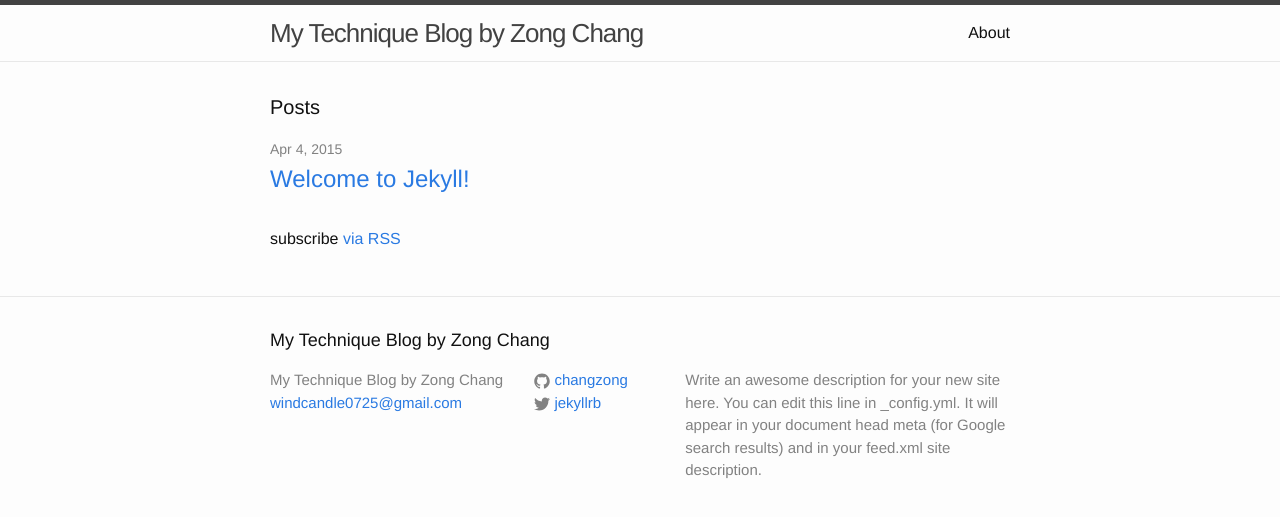
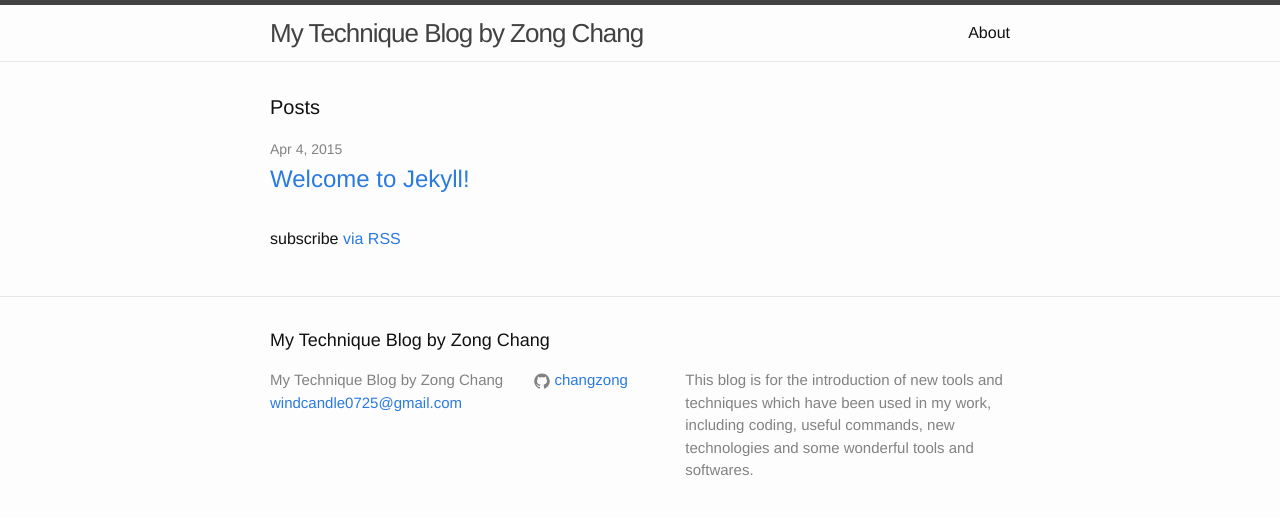
Before and after one commit to changzong/blog, a Jekyll site: the page built from index.html, in a window 1280 px wide. Shown: the top 517 px of the page. Built offline with Jekyll 4.4.1, drawn with Linux system fonts in a browser that asks for light colours.

Commit message:
Modified config file

```diff
--- a/_config.yml
+++ b/_config.yml
@@ -2,12 +2,11 @@
 title: My Technique Blog by Zong Chang
 email: windcandle0725@gmail.com
 description: > # this means to ignore newlines until "baseurl:"
-  Write an awesome description for your new site here. You can edit this
-  line in _config.yml. It will appear in your document head meta (for
-  Google search results) and in your feed.xml site description.
+  This blog is for the introduction of new tools and techniques which have been
+  used in my work, including coding, useful commands, new technologies and some
+  wonderful tools and softwares.
 baseurl: "" # the subpath of your site, e.g. /blog/
 url: "http://www.lushandyangyang.com" # the base hostname & protocol for your site
-twitter_username: jekyllrb
 github_username:  changzong
 
 # Build settings
```
